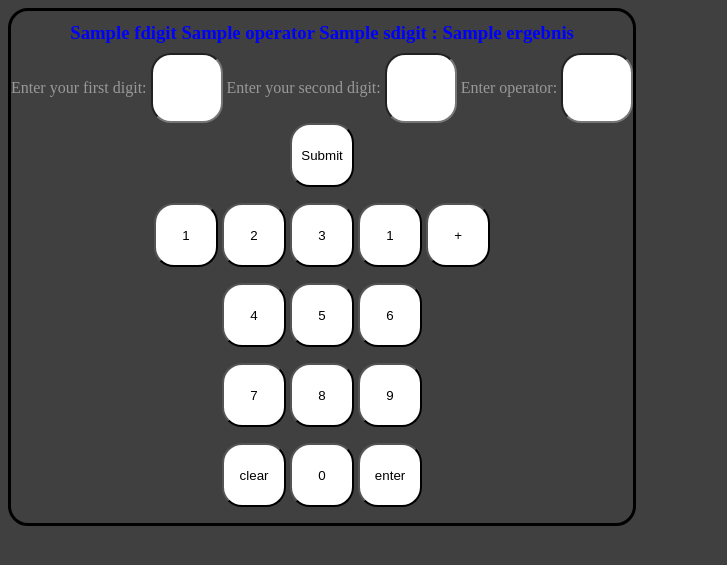
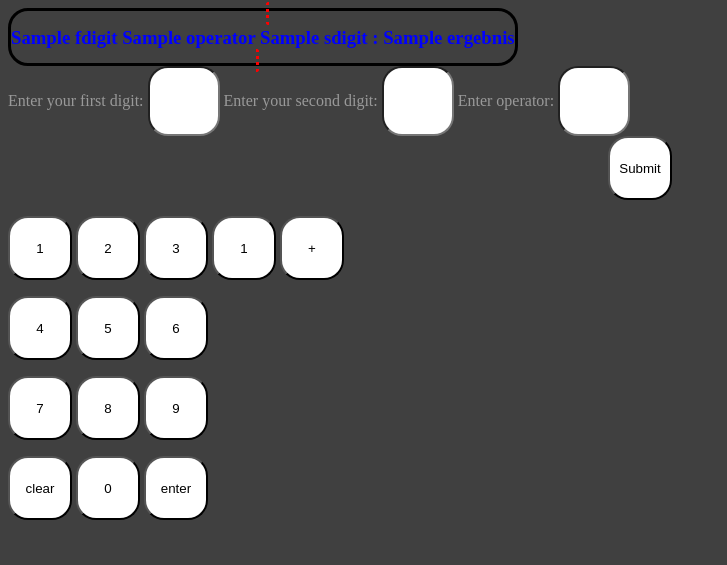
Before and after one commit to SkarlaxRobotics/taschenrechner, a Flask app: template templates/index.html in a window 1280 px wide. Shown: the top 565 px of the page, without its empty margins (0-727 px from the left). Run offline with Flask 2, Linux system fonts and the light colour scheme; the template is opened without the code that fills it: most values are stand-ins (such as "Sample title", 1, 10 or a date in 2020).

Commit message:
div stat centeer

```diff
--- a/templates/index.html
+++ b/templates/index.html
@@ -14,14 +14,11 @@
         <div class="container">
           <form class="grid" action="/result" method="POST">
 
-
-            {% if ergebnis %}
-              <center>
+              <siv class="output">
                 <h3 style="color: blue;" class="let_space">{{fdigit}} {{operator}} {{sdigit}} : {{ergebnis}}</h3>
                 <p id="Textfeld"></p>
-              </center>
+              </div>
 
-            {% endif %}
 
             <label for="fdigit">Enter your first digit:</label>
             <input type="text" id="fdigit" name="fdigit">
```
